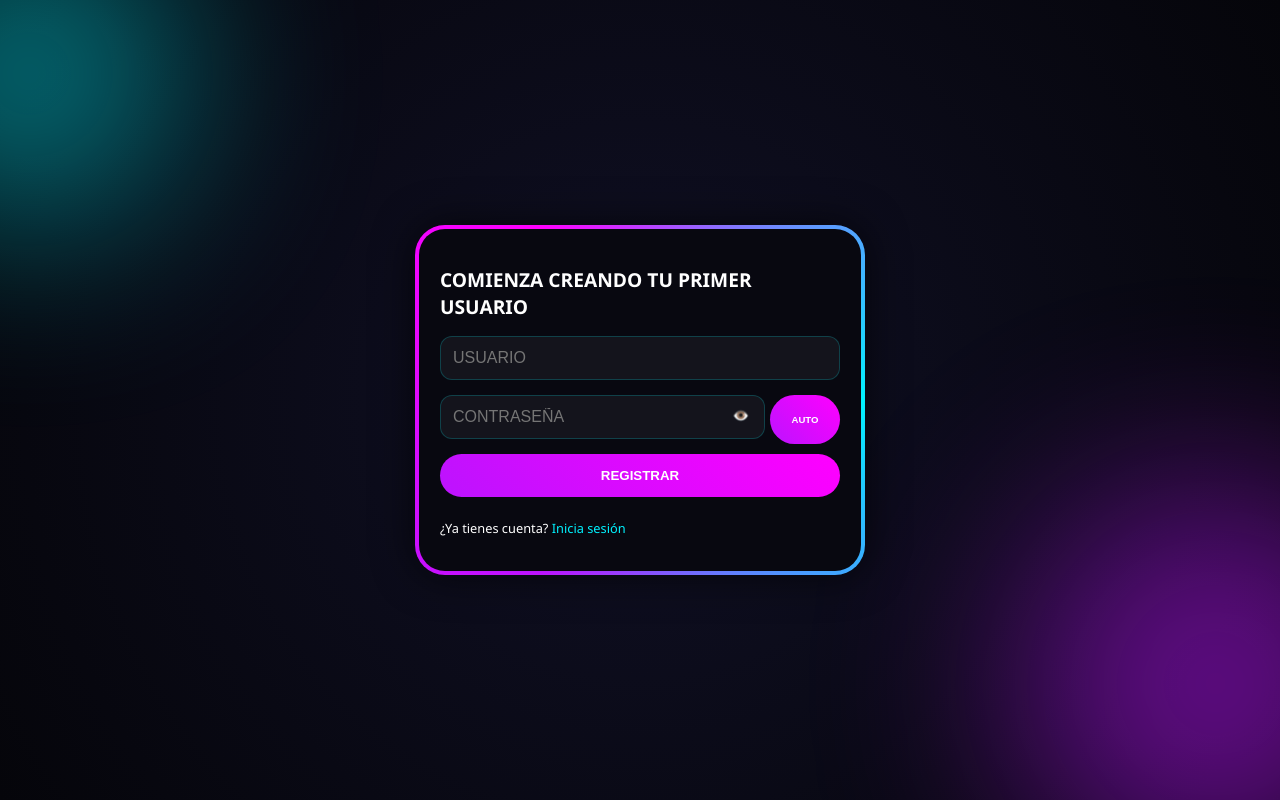
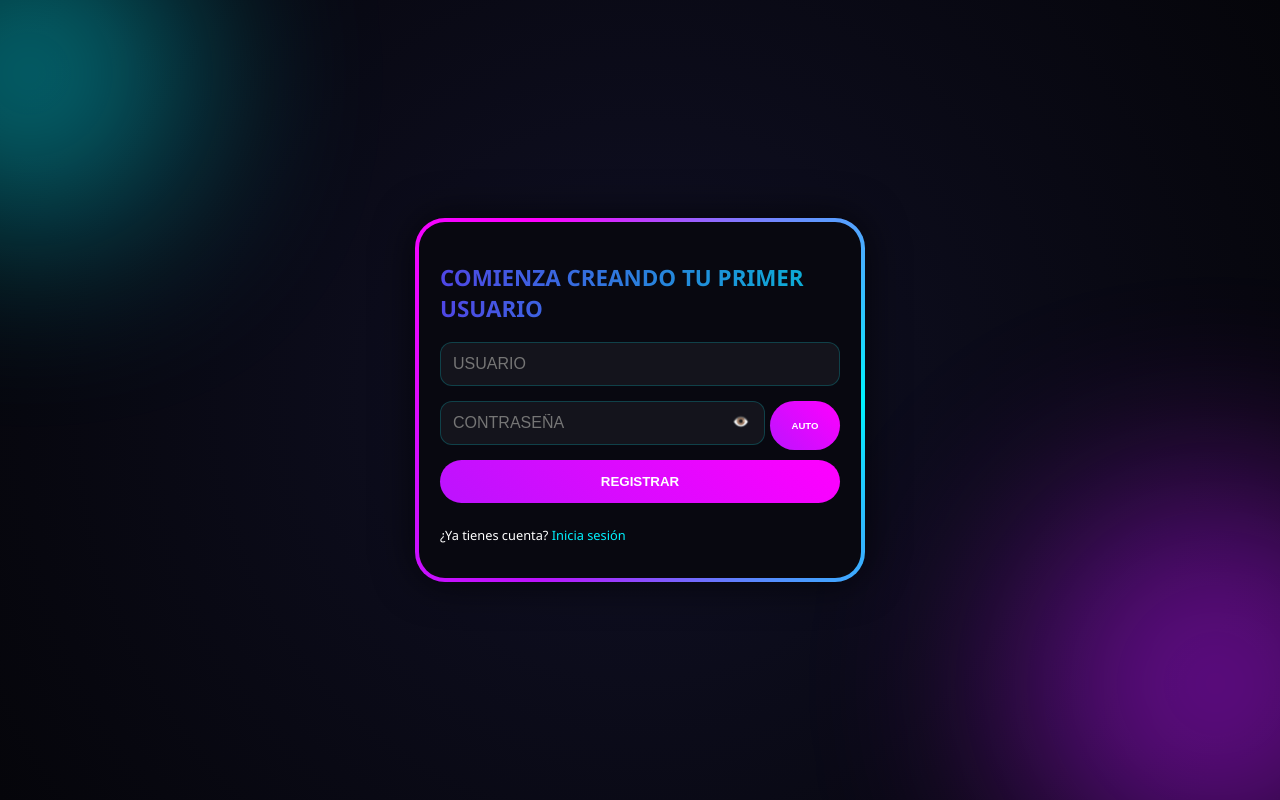
Before and after one commit to YILTECH0101/My-diario, a plain HTML site: page index.html in a window 1280 px wide. Drawn offline with Linux system fonts and the light colour scheme.

Commit message:
Update index.html

```diff
--- a/index.html
+++ b/index.html
@@ -200,7 +200,9 @@
 
     <div class="wrapper" id="auth-screen">
         <div class="glass-card" id="register-box">
-            <h2 style="font-size: 1.2rem;">COMIENZA CREANDO TU PRIMER USUARIO </h2>
+            <h2 style="font-size: 1.4rem; font-weight: 800; background: linear-gradient(to right, #4f46e5, #06b6d4); -webkit-background-clip: text; -webkit-text-fill-color: transparent;">
+  COMIENZA CREANDO TU PRIMER USUARIO
+</h2>
             <input type="text" id="reg-user" placeholder="USUARIO">
             <div style="display: flex; gap: 5px;">
                 <div style="position: relative; flex-grow: 1;">
```
